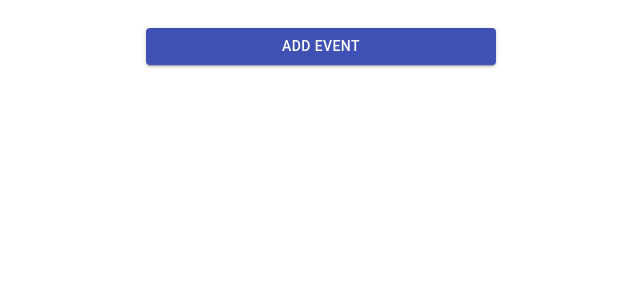
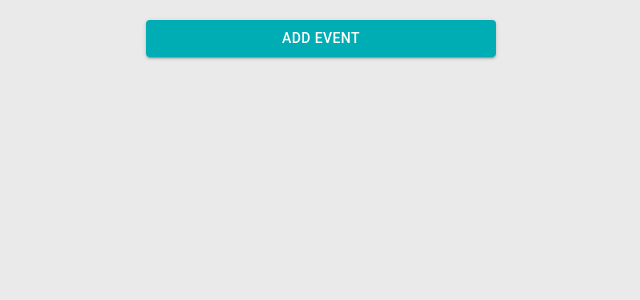
Before and after one commit to pragyes31/Event-Manager, a React (Create React App) app: page / in a window 1280 px wide. Shown: the top 300 px of the page, without its empty margins (319-959 px from the left). Built offline with nearby package versions, Linux system fonts and the light colour scheme.

Commit message:
Styled the event component

```diff
--- a/src/App.js
+++ b/src/App.js
@@ -49,7 +49,11 @@ export default class App extends React.Component {
 const AddEventButtonStyles = {
   btn: {
     minWidth: "350px",
-    margin: "20px 0px"
+    margin: "20px 0px",
+    backgroundColor: "#00adb5",
+    "&:hover": {
+      backgroundColor: "#00c3cc"
+    }
   }
 };
 
@@ -86,7 +90,11 @@ const EventDetailsFormStyles = {
   },
   btn: {
     width: "60%",
-    margin: "20px 0px"
+    margin: "20px 0px",
+    backgroundColor: "#00adb5",
+    "&:hover": {
+      backgroundColor: "#00c3cc"
+    }
   },
   errorMessage: {
     color: "red",
@@ -162,6 +170,7 @@ class EventDetailsFormComp extends React.Component {
             label="Name your event"
             required
             onChange={this.handleEventName}
+            autoFocus
           />
           <TextField
             label="Event start date &amp; time"
@@ -274,19 +283,35 @@ const eventStyles = {
     justifyContent: "space-between",
     alignItems: "center",
     height: "100px",
-    border: "1px solid blue",
-    borderRadius: "5px"
+    borderRadius: "15px",
+    backgroundColor: "#41505a",
+    color: "#fff"
   },
   conflict: {
-    border: "1px solid red"
+    border: "3px solid #c81818"
+  },
+  modify: {
+    paddingRight: "20px"
   },
   edit: {
-    marginBottom: "5px"
+    marginBottom: "5px",
+    backgroundColor: "#00adb5",
+    width: "76.5px",
+    "&:hover": {
+      backgroundColor: "#00c3cc"
+    }
   },
   button: {
     height: "30px",
     display: "flex",
-    flexDirection: "column"
+    flexDirection: "column",
+    fontSize: "11px"
+  },
+  delete: {
+    backgroundColor: "#e84545",
+    "&:hover": {
+      backgroundColor: "#c81818"
+    }
   }
 };
 
@@ -327,3 +352,5 @@ function EventComp(props) {
 }
 
 const Event = withStyles(eventStyles)(EventComp);
+
+// 3a4750 404b69
--- a/src/styles.css
+++ b/src/styles.css
@@ -1,3 +1,9 @@
+body {
+  margin: 0px;
+  padding: 0px;
+  background-color: #eaeaea;
+}
+
 .app {
   font-family: sans-serif;
   display: flex;
```
